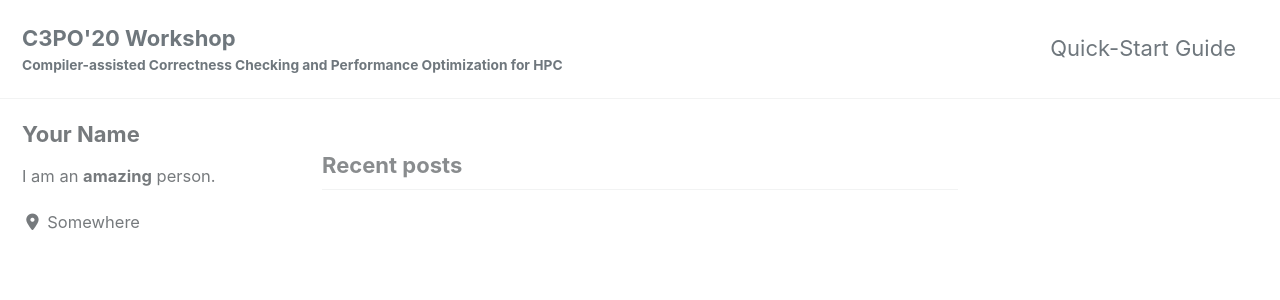
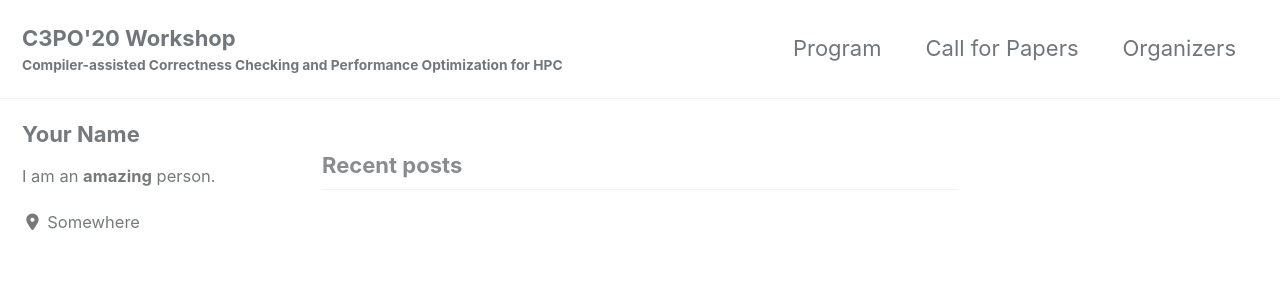
Before and after one commit to c3po-workshop/c3po-workshop.github.io, a Jekyll site: the page built from index.html, in a window 1280 px wide and 900 px high. Shown: the top 300 px of the window. Built offline with Jekyll 4.4.1, drawn with Linux system fonts in a browser that asks for light colours; cached includes are drawn as plain includes; nearby versions of some CDN libraries; the list of posts is cut into pages by our own code; some of the changed lines change nothing that is shown.

Commit message:
Added subpages

```diff
--- a/_config.yml
+++ b/_config.yml
@@ -284,11 +284,7 @@
   # _posts
   - scope:
       path: ""
-      type: posts
+      type: pages
     values:
       layout: single
-      author_profile: true
-      read_time: true
-      comments: # true
-      share: true
-      related: true
+      author_profile: false
--- a/_data/navigation.yml
+++ b/_data/navigation.yml
@@ -1,7 +1,7 @@
 # main links
 main:
-  - title: "Quick-Start Guide"
-    url: https://mmistakes.github.io/minimal-mistakes/docs/quick-start-guide/
+  # - title: "Quick-Start Guide"
+  #   url: https://mmistakes.github.io/minimal-mistakes/docs/quick-start-guide/
   # - title: "About"
   #   url: https://mmistakes.github.io/minimal-mistakes/about/
   # - title: "Sample Posts"
@@ -10,3 +10,9 @@
   #   url: /collection-archive/
   # - title: "Sitemap"
   #   url: /sitemap/
+    - title: "Program"
+      url: /_pages/program.md
+    - title: "Call for Papers"
+      url: /_pages/callforpapers.md
+    - title: "Organizers"
+      url: /_pages/organizers.md
```
Also changed, not shown: _pages/callforpapers.md (added), _pages/organizers.md (added), _pages/program.md (added).
